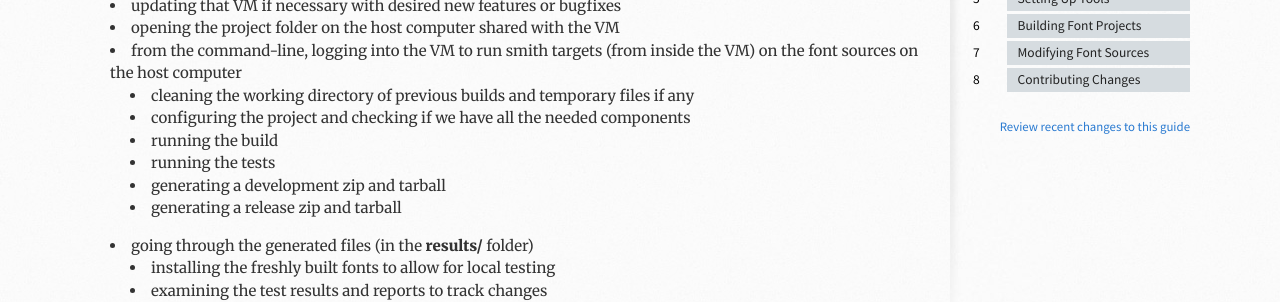
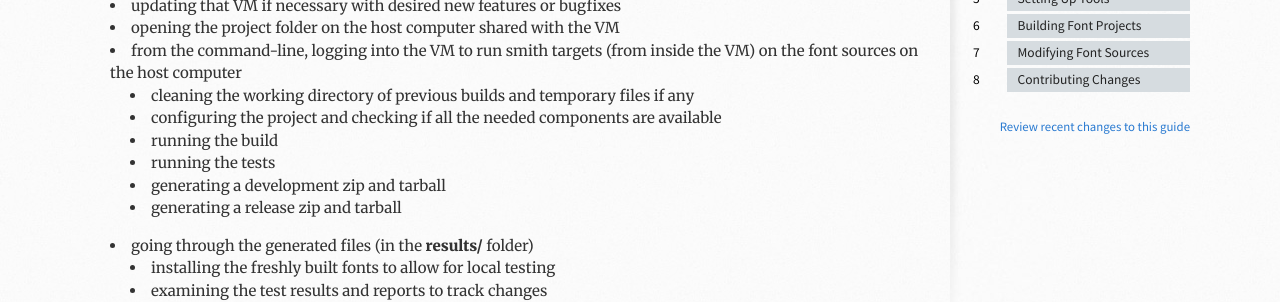
Before and after one commit to silnrsi/silfontdev, a Jekyll site: the page built from en-US/Workflow_Overview.md, in a window 1280 px wide. Shown: the part 330-632 px from the top of the page. Built offline with Jekyll 4.4.1, drawn with Linux system fonts in a browser that asks for light colours.

Commit message:
Dropped a "we" that was left behind.

```diff
--- a/en-US/Workflow_Overview.md
+++ b/en-US/Workflow_Overview.md
@@ -16,7 +16,7 @@ This is the high-level overview of the workflow and the various steps involved:
 - opening the project folder on the host computer shared with the VM
 - from the command-line, logging into the VM to run smith targets (from inside the VM) on the font sources on the host computer
 	- cleaning the working directory of previous builds and temporary files if any
-	- configuring the project and checking if we have all the needed components
+	- configuring the project and checking if all the needed components are available
 	- running the build
 	- running the tests
 	- generating a development zip and tarball
```
